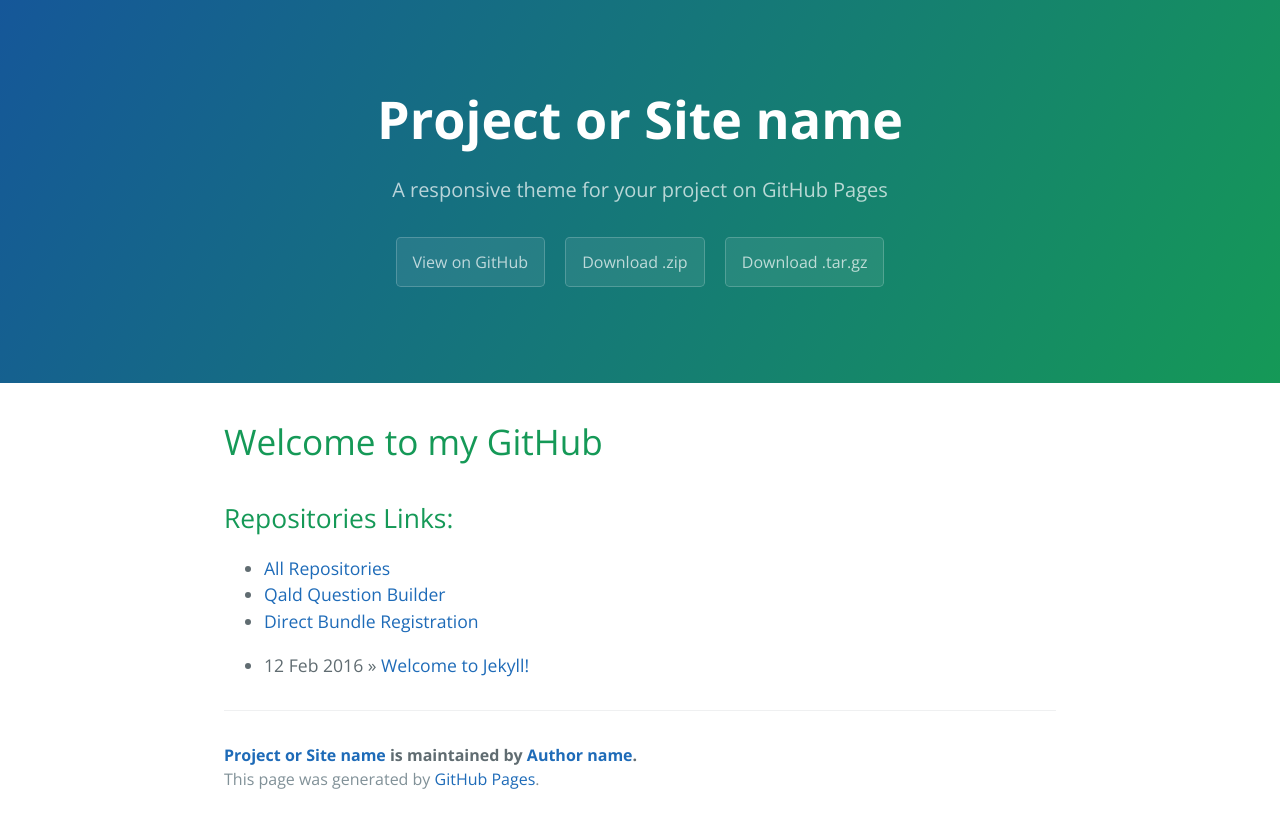
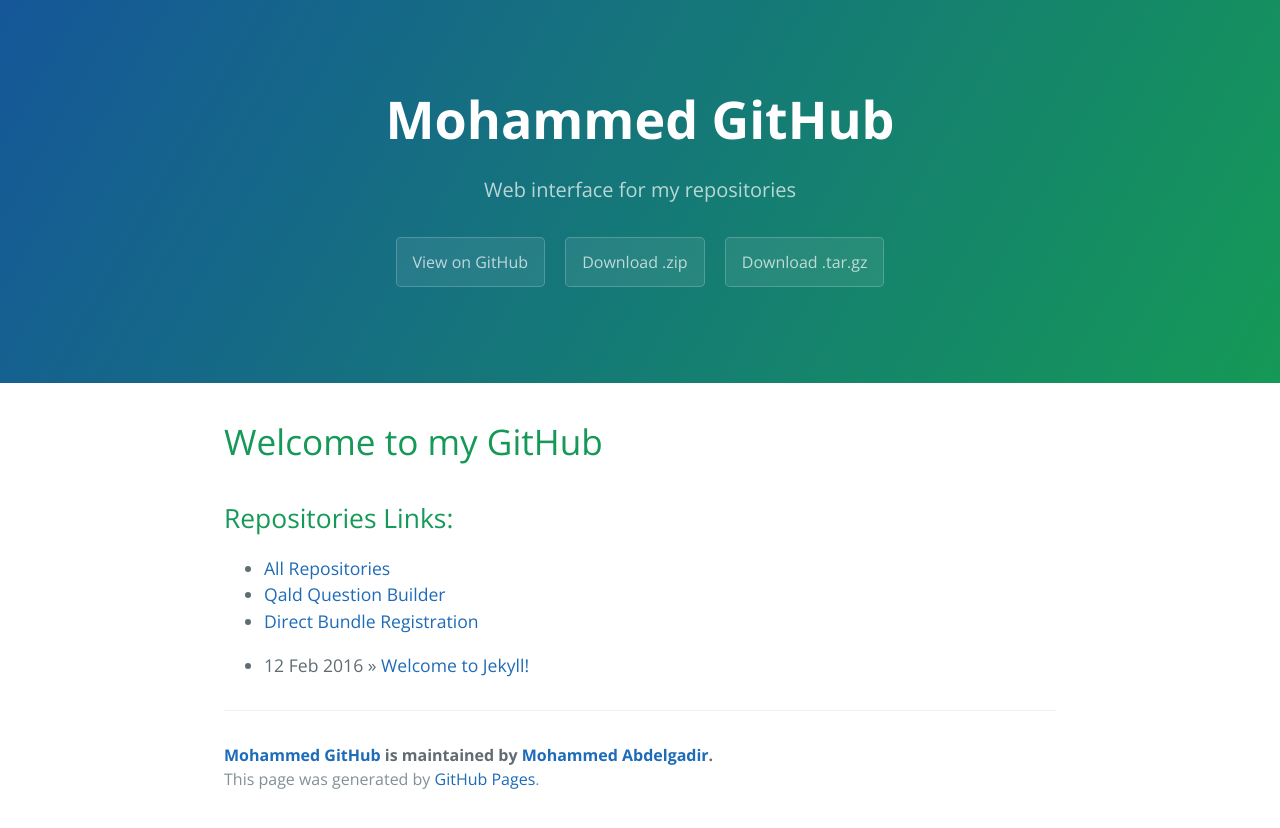
Before and after one commit to weekmo/weekmo.github.io, a Jekyll site: the page built from index.html, in a window 1280 px wide. Shown: the top 828 px of the page. Built offline with Jekyll 4.4.1, drawn with Linux system fonts in a browser that asks for light colours; the list of posts is cut into pages by our own code.

Commit message:
add links

```diff
--- a/_config.yml
+++ b/_config.yml
@@ -1,14 +1,14 @@
 # Setup
-title:        Project or Site name
-tagline:      A responsive theme for your project on GitHub Pages
+title:        Mohammed GitHub
+tagline:      Web interface for my repositories
 baseurl:      ""
 paginate:     1
 locale:       "en"
 
 # About/contact
 author:
-  name:       Author name
-  url:        http://yourhomepage.com
+  name:       Mohammed Abdelgadir
+  url:        https://www.linkedin.com/in/weekmo
 
 # Gems
 gems:
```
